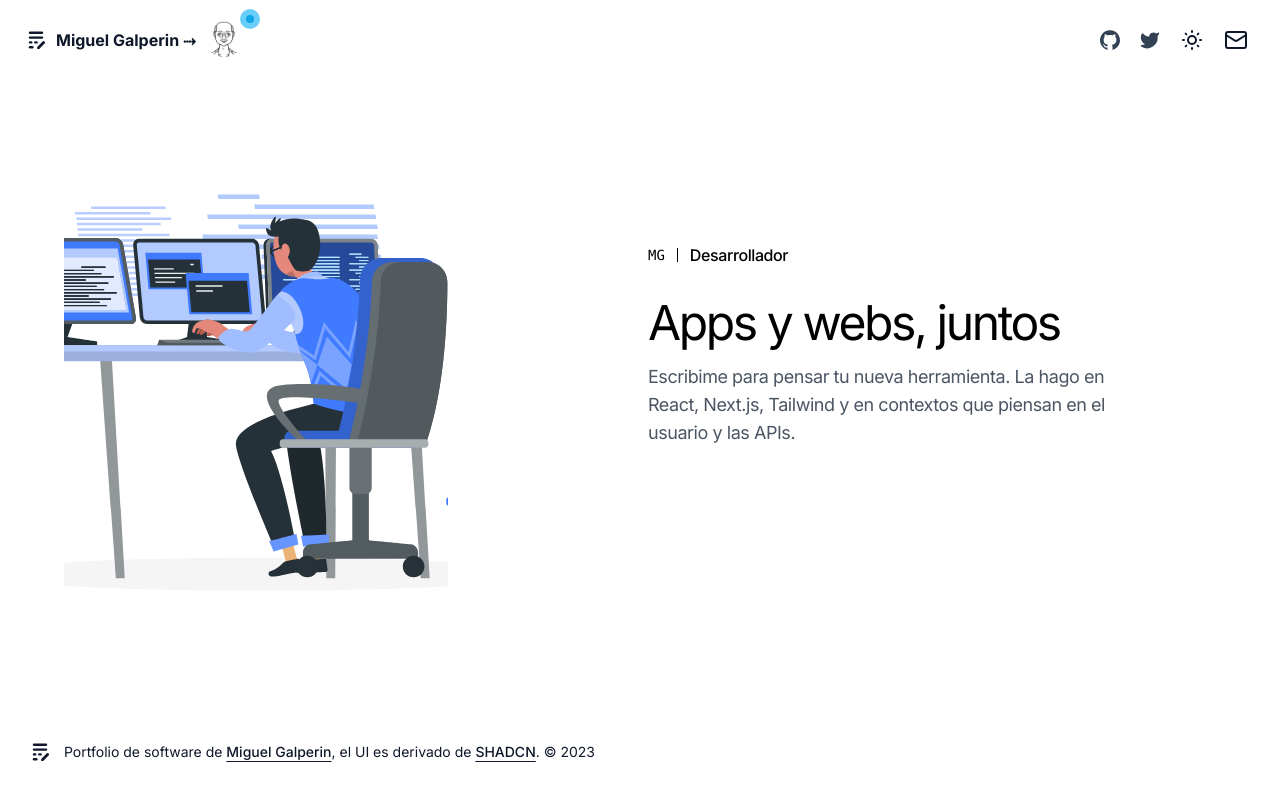
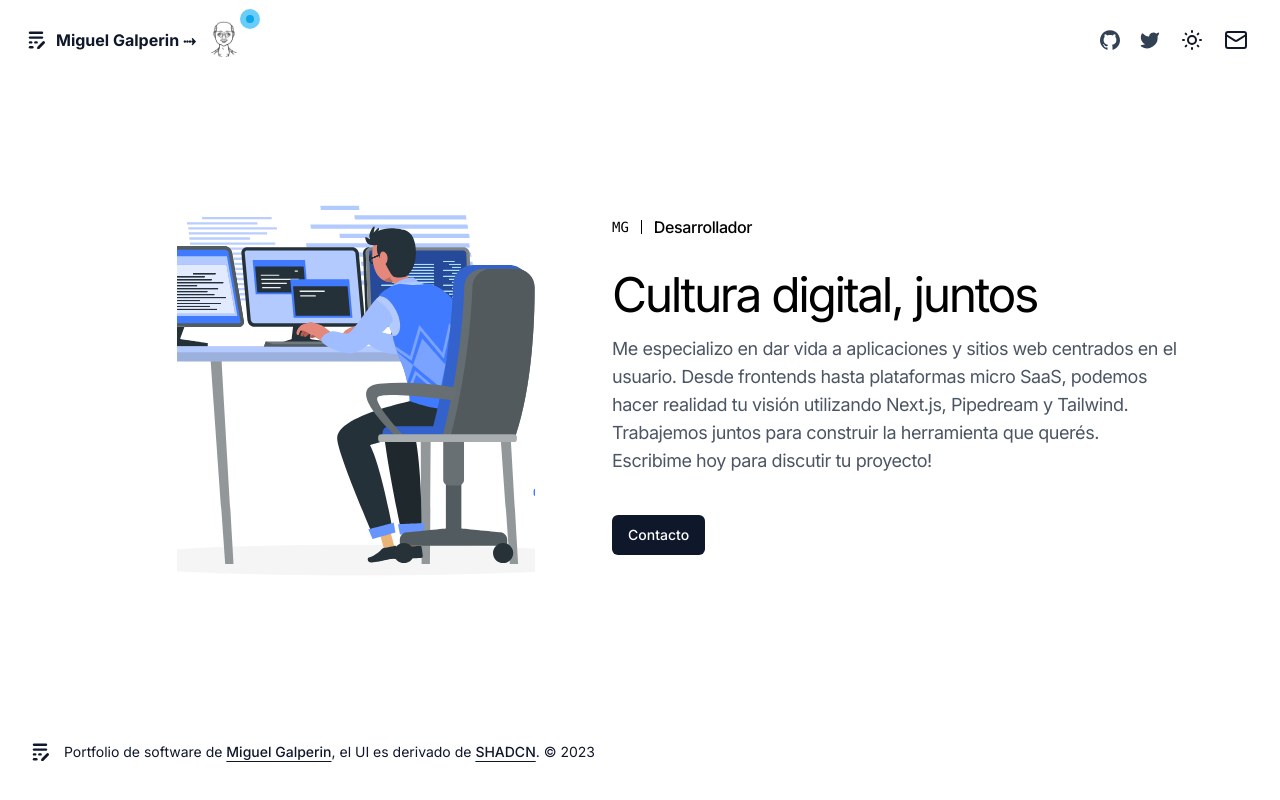
Before and after one commit to MiguelGalp/miPortfolio, a Next.js app: page / in a window 1280 px wide. Shown: the top 800 px of the page. Built offline with nearby package versions, Linux system fonts and the light colour scheme; what tailwind-dracula, tailwind-gradient-mask-image would draw is missing.

Commit message:
new hero 2

```diff
--- /dev/null
+++ b/components/contact_principal.tsx
@@ -0,0 +1,49 @@
+import React, { useState } from "react";
+import axios from "axios";
+import { useForm } from "react-hook-form";
+import { Button } from "@/components/ui/button";
+import { Input } from "@/components/ui/input";
+import { Icons } from "./icons";
+import { CheckCircleIcon } from "lucide-react";
+
+export default function ContactForm() {
+  const {
+    register,
+    handleSubmit,
+    formState: { isSubmitting },
+  } = useForm();
+  const [successMessage, setSuccessMessage] = useState("");
+  const [submitted, setSubmitted] = useState(false);
+
+  function onSubmit(data) {
+    axios
+      .post("https://eokw4aiw1ww0m93.m.pipedream.net", data)
+      .then((response) => {
+        setSuccessMessage(
+          `Gracias por tu contacto! Chequeá tu correo para continuar la charla 😊`
+        );
+        setSubmitted(true);
+      })
+      .catch((e) => console.error(e));
+  }
+
+  if (submitted) {
+    return (
+      <div className="flex items-center space-x-2 bg-green-100 p-2 rounded-md">
+        <CheckCircleIcon className="h-6 w-6 text-green-600" />
+        <p className="text-green-800">{successMessage}</p>
+      </div>
+    );
+  }
+
+  return (
+    <form onSubmit={handleSubmit(onSubmit)}>
+      <div className="flex w-full max-w-sm items-center space-x-2">
+        <Input {...register("email")} defaultValue="me@gmail.com"></Input>
+        <Button type="submit" role="submit">
+          {isSubmitting ? "Submitting" : "Contacto"}
+        </Button>
+      </div>
+    </form>
+  );
+}
--- a/components/cover_image.tsx
+++ b/components/cover_image.tsx
@@ -1,30 +1,105 @@
 import Image from "next/image"
+import Link from "next/link"
 
 import { AspectRatio } from "@/components/ui/aspect-ratio"
 import smallImage from "../public/smallImage.png"
 import mediumImage from "../public/mediumImage.png"
 import largeImage from "../public/coderGIF.svg"
 import extraLargeImage from "../public/extraLargeImage.png"
+import { Button } from "./ui/button"
+import { Label } from "./ui/label"
+import { Input } from "./ui/input"
+
+
+
+import { CalendarDays } from "lucide-react"
+
+import { Avatar, AvatarFallback, AvatarImage } from "@/components/ui/avatar"
+
+import {
+  HoverCard,
+  HoverCardContent,
+  HoverCardTrigger,
+} from "@/components/ui/hover-card"
+
+import {
+  Dialog,
+  DialogContent,
+  DialogDescription,
+  DialogHeader,
+  DialogTitle,
+  DialogTrigger,
+  DialogFooter
+} from "@/components/ui/dialog"
 
 export function CoverImage() {
   return (
-    <div className="flex min-h-screen bg-transparent relative bottom-[100px]">
-  <div className="flex flex-1 flex-col justify-center px-8 py-8 md:px-12 lg:flex-none lg:px-24">
+    <div className="flex min-h-screen bg-transparent relative bottom-[80px]">
+  <div className="flex flex-1 flex-col justify-center px-8 py-8 md:px-12 lg:flex-none lg:px-24 lg:py-36">
     <div className="mx-auto w-full lg:max-w-6xl">
-      <div className="mx-auto max-w-xl text-center lg:p-10 lg:text-left">
+      <div className="mx-auto max-w-xl text-center lg:p-1 lg:text-left">
         <div>
           <span className="inline-flex items-center text-black"> <span className="font-mono text-sm" aria-hidden="true">MG</span><span className="ml-3 h-3.5 w-px bg-black"></span><span className="ml-3 text-base font-medium tracking-tight">Desarrollador</span> </span>
-          <p className="font-display mt-8 text-4xl tracking-tighter text-black lg:text-5xl">Apps y webs, juntos</p>
-          <p className="mt-4 max-w-xl text-lg tracking-tight text-gray-600">Escribime para pensar tu nueva herramienta. La hago en React, Next.js, Tailwind y en contextos que piensan en el usuario y las APIs.</p>
+          <p className="font-display mt-8 text-4xl tracking-tighter text-black lg:text-5xl">Cultura digital, juntos</p>
+          <p className="mt-4 max-w-xl text-lg tracking-tight text-gray-600">Me especializo en dar vida a aplicaciones y sitios web centrados en el usuario. Desde frontends hasta plataformas micro SaaS, podemos hacer realidad tu visión utilizando
+          <HoverCard>
+      <HoverCardTrigger asChild>
+        <Link href="/"> Next.js</Link>
+      </HoverCardTrigger>
+      <HoverCardContent className="w-80">
+        <div className="flex justify-between space-x-4">
+          <Avatar>
+            <AvatarImage src="https://github.com/vercel.png" />
+            <AvatarFallback>VC</AvatarFallback>
+          </Avatar>
+          <div className="space-y-1">
+            <h4 className="text-sm font-semibold">@nextjs</h4>
+            <p className="text-sm">
+              The React Framework – created and maintained by @vercel.
+            </p>
+          </div>
+        </div>
+      </HoverCardContent>
+    </HoverCard>, Pipedream y Tailwind. Trabajemos juntos para construir la herramienta que querés. Escribime hoy para discutir tu proyecto!</p>
         </div>
         <div className="mt-10 flex flex-col gap-3 sm:flex-row">
+        <Dialog>
+  <DialogTrigger>
+    <Button>Contacto</Button>
+  </DialogTrigger>
+  <DialogContent className="sm:max-w-[425px]">
+        <DialogHeader>
+          <DialogTitle>Edit profile</DialogTitle>
+          <DialogDescription>
+            Make changes to your profile here. Click save when you're done.
+          </DialogDescription>
+        </DialogHeader>
+        <div className="grid gap-4 py-4">
+          <div className="grid grid-cols-4 items-center gap-4">
+            <Label htmlFor="name" className="text-right">
+              Name
+            </Label>
+            <Input id="name" value="Pedro Duarte" className="col-span-3" />
+          </div>
+          <div className="grid grid-cols-4 items-center gap-4">
+            <Label htmlFor="username" className="text-right">
+              Username
+            </Label>
+            <Input id="username" value="@peduarte" className="col-span-3" />
+          </div>
+        </div>
+        <DialogFooter>
+          <Button type="submit">Save changes</Button>
+        </DialogFooter>
+      </DialogContent>
+</Dialog>
         </div>
       </div>
     </div>
   </div>
   <div className="relative order-first hidden w-0 flex-1 bg-transparent lg:block">
     <div>
-      <img className="absolute inset-0 h-full w-full object-cover scale-75" src="/coderGIF.svg" alt="" />
+      <img className="absolute bottom-5 md:-ml-[50px] lg:ml-24 xl:ml-[100px] h-full w-full object-cover scale-[0.7]" src="/coderGIF.svg" alt="" />
     </div>
   </div>
 </div>
```
